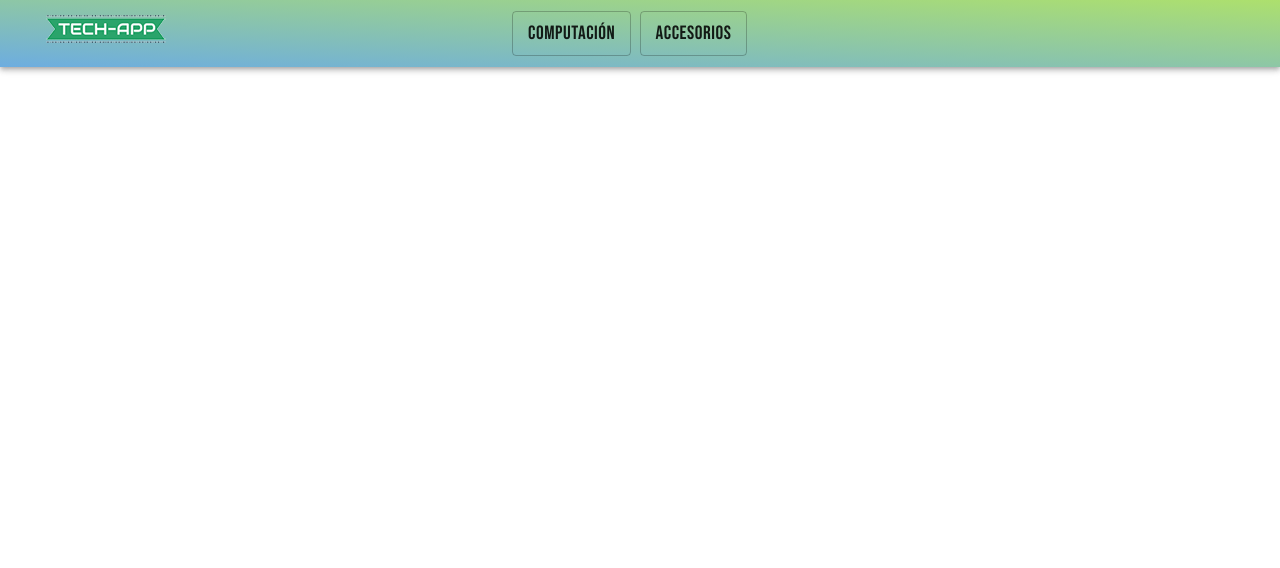
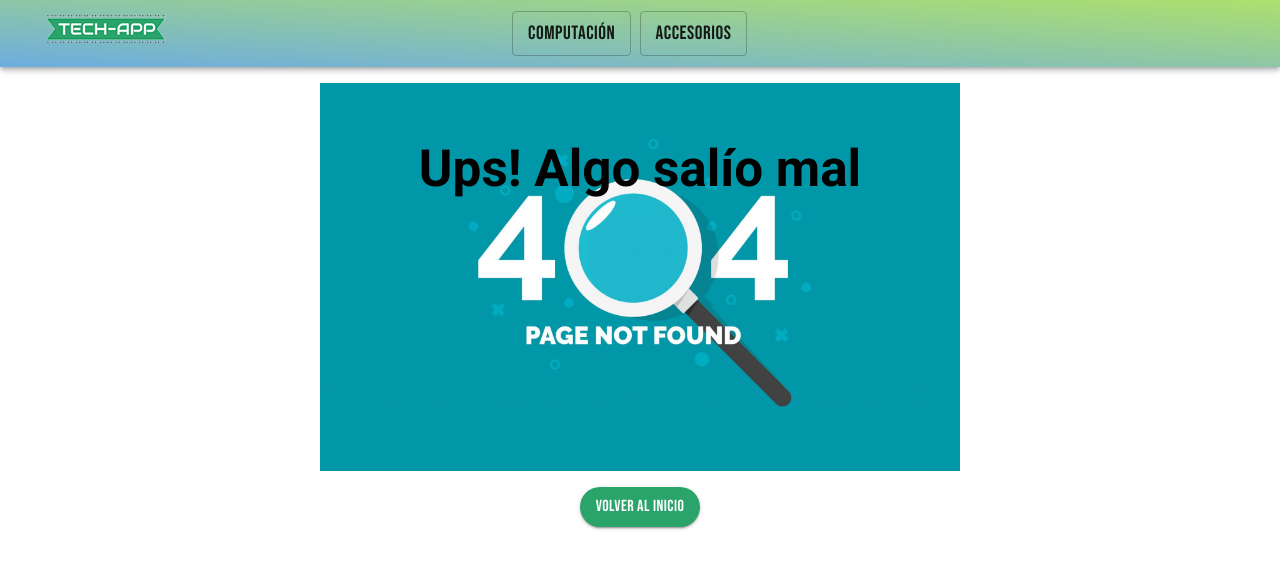
Before and after one commit to pablowaller/tech-app, a React (Create React App) app: page / in a window 1280 px wide. Shown: the top 568 px of the page. Built offline with nearby package versions, Linux system fonts and the light colour scheme.

Commit message:
Ultimos Detalles 4

```diff
--- a/src/router/routes.js
+++ b/src/router/routes.js
@@ -21,7 +21,7 @@ export const Routes = () => {
           <Route exact path="/Cart">
             <Cart />
           </Route>
-          <Route path="/tech-app/*" component={NotFoundComponent}>
+          <Route path="/" component={NotFoundComponent}>
               <NotFoundComponent />
           </Route>
         </Switch>
```
Also changed, not shown: src/readme.md (deleted), 1 other file (tests, documents, lock files or other folders).
